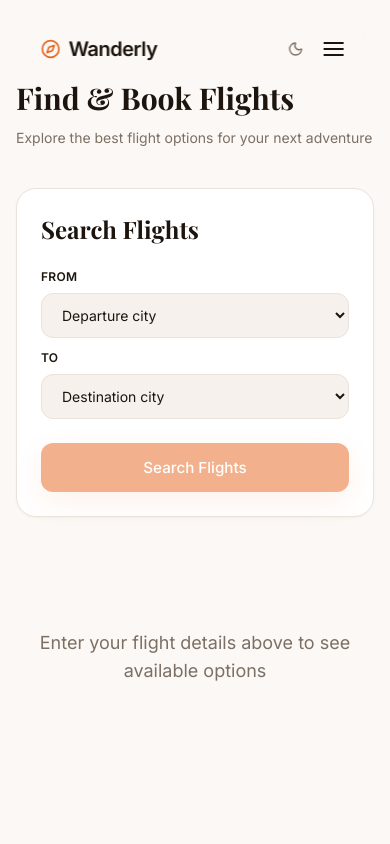
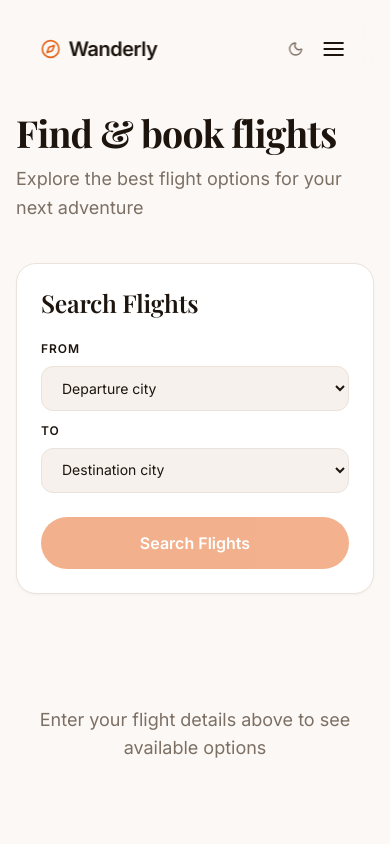
Before and after one commit to youssefassis/travel-planner, a Next.js app: page /flights in a window 390 px wide. Shown: the top 844 px of the page. Built offline with nearby package versions, Linux system fonts and the light colour scheme.

Commit message:
[STYLE] restyle flights page with responsive card layout

```diff
--- a/src/app/flights/page.tsx
+++ b/src/app/flights/page.tsx
@@ -9,6 +9,10 @@ import FlightSearch, {
 import { searchFlights } from "@/features/flights/lib/searchFlights";
 import { FlightOption } from "@/features/flights/types";
 import { getCity } from "@/domain/cities";
+import Container from "@/components/ui/Container";
+import PageHeader from "@/components/ui/PageHeader";
+import Button from "@/components/ui/Button";
+import { fadeInUp, staggerChildren } from "@/components/motion";
 
 function formatDuration(durationHrs: number): string {
   const hours = Math.floor(durationHrs);
@@ -20,15 +24,13 @@ function stopsLabel(stops: FlightOption["stops"]): string {
   return stops === 0 ? "Direct" : `${stops} stop${stops > 1 ? "s" : ""}`;
 }
 
-const FlightCard = ({ flight, index }: { flight: FlightOption; index: number }) => (
+const FlightCard = ({ flight }: { flight: FlightOption }) => (
   <motion.div
-    initial={{ opacity: 0, y: 20 }}
-    animate={{ opacity: 1, y: 0 }}
-    transition={{ delay: index * 0.1 }}
-    whileHover={{ y: -4 }}
-    className="bg-[var(--card)] border border-[var(--border)] rounded-2xl p-6 hover:shadow-lg transition-all"
+    variants={fadeInUp}
+    whileHover={{ y: -2 }}
+    className="bg-[var(--card)] border border-[var(--border)] rounded-xl p-6 hover:shadow-lg transition-all"
   >
-    <div className="grid grid-cols-1 md:grid-cols-4 gap-6 items-center">
+    <div className="grid grid-cols-2 gap-4 lg:grid-cols-[1.2fr_1.6fr_1fr_auto] lg:gap-6 items-center">
       {/* Airline & Duration */}
       <div>
         <p className="text-sm text-[var(--muted)] mb-2">Airline</p>
@@ -64,14 +66,14 @@ const FlightCard = ({ flight, index }: { flight: FlightOption; index: number })
       </div>
 
       {/* Price & Button */}
-      <div className="flex flex-col items-end gap-3">
+      <div className="col-span-2 lg:col-span-1 flex items-center justify-between lg:flex-col lg:items-end gap-3 border-t border-[var(--border)] pt-4 lg:border-0 lg:pt-0">
         <div>
           <p className="text-sm text-[var(--muted)] mb-1">Price per person</p>
           <p className="text-3xl font-serif font-bold text-[var(--primary)]">
             €{flight.price}
           </p>
         </div>
-        <button className="btn btn-primary text-sm text-white">Book Now</button>
+        <Button size="md">Book Now</Button>
       </div>
     </div>
   </motion.div>
@@ -98,21 +100,13 @@ function FlightsPageContent() {
 
   return (
     <div className="min-h-screen bg-[var(--bg)] text-[var(--fg)]">
-      <div className="pt-20 sm:pt-24 pb-16 sm:pb-20">
-        <div className="max-w-[1400px] mx-auto px-4 sm:px-6">
+      <div className="pt-28 md:pt-32 pb-16 sm:pb-20">
+        <Container size="wide">
           {/* Header Section */}
-          <motion.div
-            initial={{ opacity: 0, y: 20 }}
-            animate={{ opacity: 1, y: 0 }}
-            className="mb-10 sm:mb-12"
-          >
-            <h1 className="text-3xl sm:text-4xl md:text-5xl font-serif font-bold text-[var(--fg)] mb-3 sm:mb-4">
-              Find & Book Flights
-            </h1>
-            <p className="text-sm sm:text-base md:text-lg text-[var(--muted)]">
-              Explore the best flight options for your next adventure
-            </p>
-          </motion.div>
+          <PageHeader
+            title="Find & book flights"
+            description="Explore the best flight options for your next adventure"
+          />
 
           {/* Search Form */}
           <div className="mb-12 sm:mb-16">
@@ -126,14 +120,17 @@ function FlightsPageContent() {
           {/* Results */}
           {searchResults && searchResults.length > 0 && (
             <motion.div initial={{ opacity: 0, y: 20 }} animate={{ opacity: 1, y: 0 }}>
-              <h2 className="text-2xl font-serif font-bold text-[var(--fg)] mb-6">
-                Available Flights
-              </h2>
-              <div className="space-y-4">
-                {searchResults.map((flight, idx) => (
-                  <FlightCard key={flight.id} flight={flight} index={idx} />
+              <h2 className="text-h2 text-[var(--fg)] mb-6">Available Flights</h2>
+              <motion.div
+                className="space-y-4"
+                initial="hidden"
+                animate="visible"
+                variants={staggerChildren(0.06)}
+              >
+                {searchResults.map((flight) => (
+                  <FlightCard key={flight.id} flight={flight} />
                 ))}
-              </div>
+              </motion.div>
             </motion.div>
           )}
 
@@ -162,7 +159,7 @@ function FlightsPageContent() {
               </p>
             </motion.div>
           )}
-        </div>
+        </Container>
       </div>
     </div>
   );
--- a/src/features/flights/components/FlightSearch.tsx
+++ b/src/features/flights/components/FlightSearch.tsx
@@ -3,6 +3,9 @@
 import { useMemo, useState } from "react";
 import { motion } from "framer-motion";
 import { CITIES } from "@/domain/cities";
+import Card from "@/components/ui/Card";
+import Button from "@/components/ui/Button";
+import { fadeInUp } from "@/components/motion";
 
 export type FlightSearchFormData = {
   fromCityId: string;
@@ -39,23 +42,14 @@ export default function FlightSearch({
   };
 
   return (
-    <motion.form
-      initial={{ opacity: 0, y: 20 }}
-      animate={{ opacity: 1, y: 0 }}
-      onSubmit={handleSubmit}
-      className="card bg-[var(--card)] border border-[var(--border)]"
-    >
-      <h2 className="text-2xl sm:text-3xl font-serif font-bold text-[var(--fg)] mb-6 sm:mb-8">
-        Search Flights
-      </h2>
+    <motion.div initial="hidden" animate="visible" variants={fadeInUp}>
+      <Card as="form" padding="lg" onSubmit={handleSubmit}>
+        <h2 className="text-h2 text-[var(--fg)] mb-6 sm:mb-8">Search Flights</h2>
 
         <div className="grid grid-cols-1 sm:grid-cols-2 gap-3 sm:gap-4 mb-6 sm:mb-8">
           {/* From */}
           <div>
-          <label
-            htmlFor="flight-from"
-            className="text-xs font-semibold text-[var(--fg)] uppercase tracking-wide block mb-2"
-          >
+            <label htmlFor="flight-from" className="text-caption text-[var(--fg)] block mb-2">
               From
             </label>
             <select
@@ -76,10 +70,7 @@ export default function FlightSearch({
 
           {/* To */}
           <div>
-          <label
-            htmlFor="flight-to"
-            className="text-xs font-semibold text-[var(--fg)] uppercase tracking-wide block mb-2"
-          >
+            <label htmlFor="flight-to" className="text-caption text-[var(--fg)] block mb-2">
               To
             </label>
             <select
@@ -105,13 +96,15 @@ export default function FlightSearch({
           </p>
         )}
 
-      <button
+        <Button
           type="submit"
+          size="lg"
+          className="w-full"
           disabled={!fromCityId || !toCityId || fromCityId === toCityId}
-        className="w-full btn btn-primary btn-lg text-white font-semibold disabled:opacity-50 disabled:cursor-not-allowed"
         >
           Search Flights
-      </button>
-    </motion.form>
+        </Button>
+      </Card>
+    </motion.div>
   );
 }
```
Lines whose indentation alone changed are shown as unchanged.
